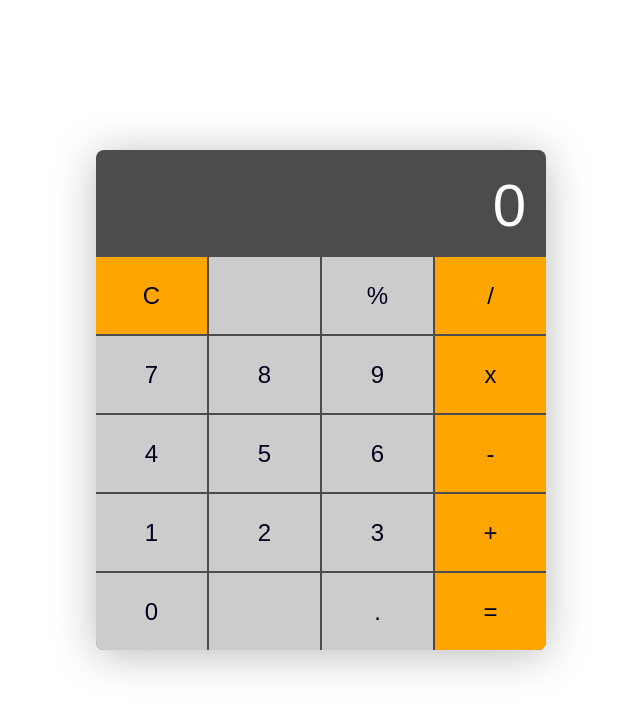
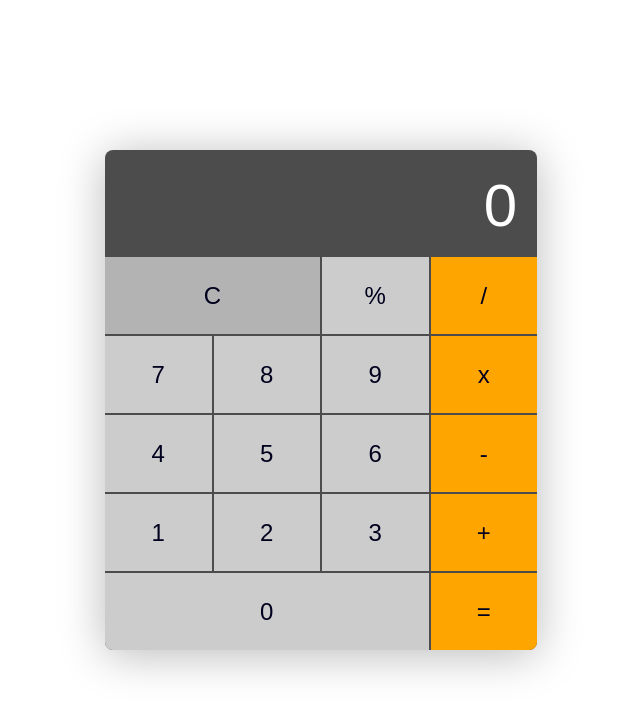
Before and after one commit to lujanfernaud/js-calculator, a website: page index.html in a window 1280 px wide. Shown: the whole page, without its empty margins (319-959 px from the left). Drawn offline with Linux system fonts and the light colour scheme.

Commit message:
Adjust styling and build

```diff
--- a/index.html
+++ b/index.html
@@ -2,6 +2,7 @@
 <html lang="en">
 <head>
   <meta charset="UTF-8">
+  <meta name="viewport" content="width=device-width, initial-scale=1.0">
   <link rel="stylesheet" href="css/style.css">
   <title>JS Calculator</title>
 </head>
@@ -17,7 +18,6 @@
       <div class="calculator__buttons">
         <div class="calculator__button calculator__button--color-1"
           id="button-clear" data-value="C">C</div>
-        <div class="calculator__button"></div>
         <div class="calculator__button" id="button" data-value="%">%</div>
         <div class="calculator__button calculator__button--color-2"
           id="button" data-value="/">/</div>
@@ -41,8 +41,6 @@
           id="button" data-value="+">+</div>
 
         <div class="calculator__button" id="button" data-value="0">0</div>
-        <div class="calculator__button"></div>
-        <div class="calculator__button" id="button" data-value=".">.</div>
         <div class="calculator__button calculator__button--color-2"
           id="button-execute" data-value="=">=</div>
       </div>
--- a/sass/_components.scss
+++ /dev/null
@@ -1,3 +0,0 @@
-//
-// Components
-//
--- a/sass/_layout.scss
+++ b/sass/_layout.scss
@@ -15,13 +15,13 @@
 .calculator {
   display: flex;
   flex-direction: column;
-  width: 450px;
+  width: 432px;
   height: 500px;
   color: $color-primary-dark;
   background-color: $color-white;
   border-radius: .4rem;
   overflow: hidden;
-  box-shadow: 0 .225rem 2.2rem rgba($color-black, .27);
+  box-shadow: 0 .225rem 2.3rem rgba($color-black, .28);
 
   &__screen {
     display: flex;
@@ -38,7 +38,7 @@
 
   &__buttons {
     display: grid;
-    grid-template-columns: 1fr 1fr 1fr 1fr;
+    grid-template-columns: repeat(4, 1fr);
     grid-column-gap: 2px;
     grid-row-gap: 2px;
     font-size: 1.2rem;
@@ -52,8 +52,16 @@
     background-color: $color-light-grey-1;
     cursor: default;
 
+    &:first-of-type {
+      grid-column: 1 / 3;
+    }
+
+    &:nth-last-of-type(2) {
+      grid-column: 1 / 4;
+    }
+
     &--color-1 {
-      background-color: orange;
+      background-color: darken($color-light-grey-1, 10);
     }
 
     &--color-2 {
--- a/sass/main.scss
+++ b/sass/main.scss
@@ -2,6 +2,6 @@
 
 @import "variables";
 @import "mixins";
+
 @import "base";
 @import "layout";
-@import "components";
```
Also changed, not shown: css/style.comp.css (added), css/style.css, css/style.prefix.css (added).
